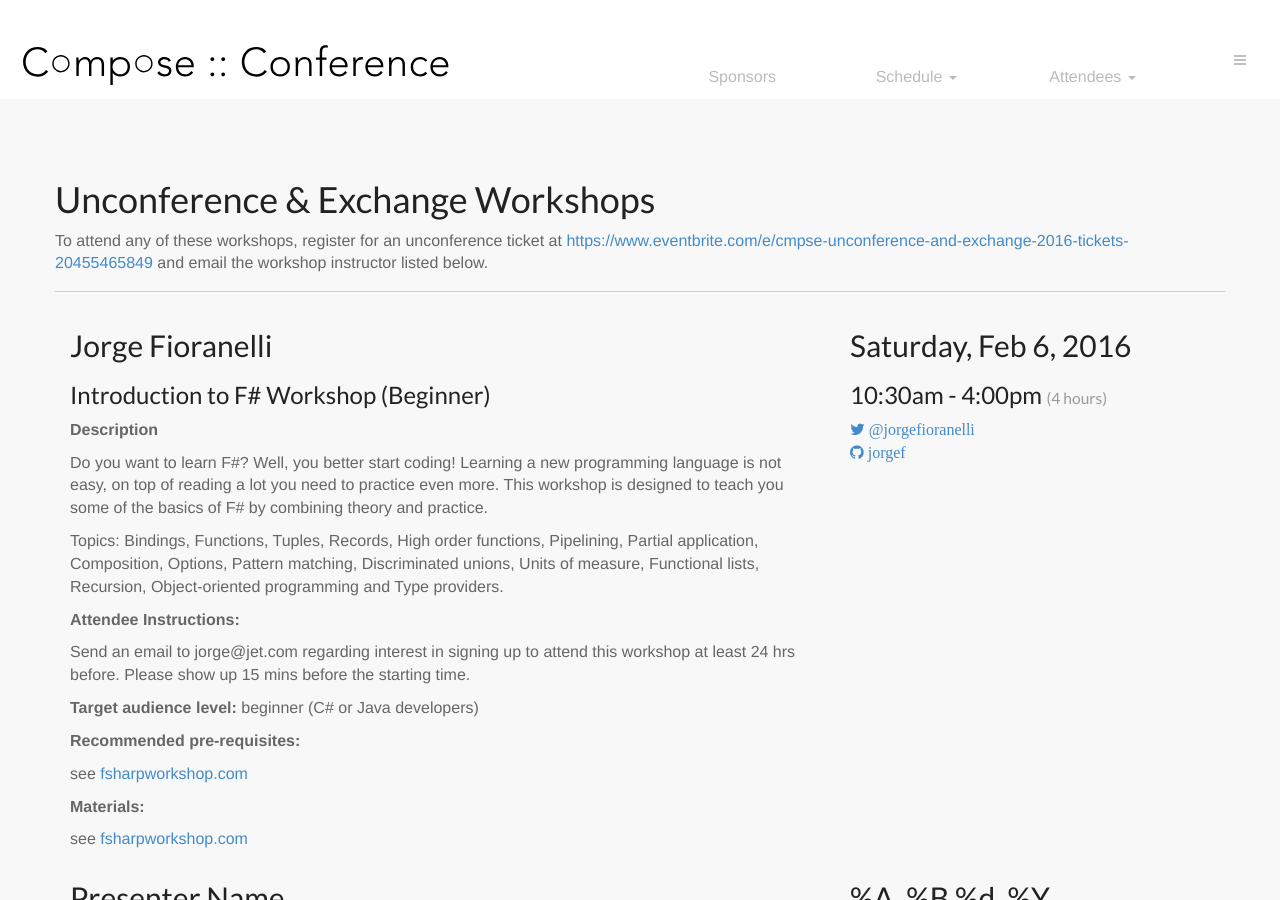
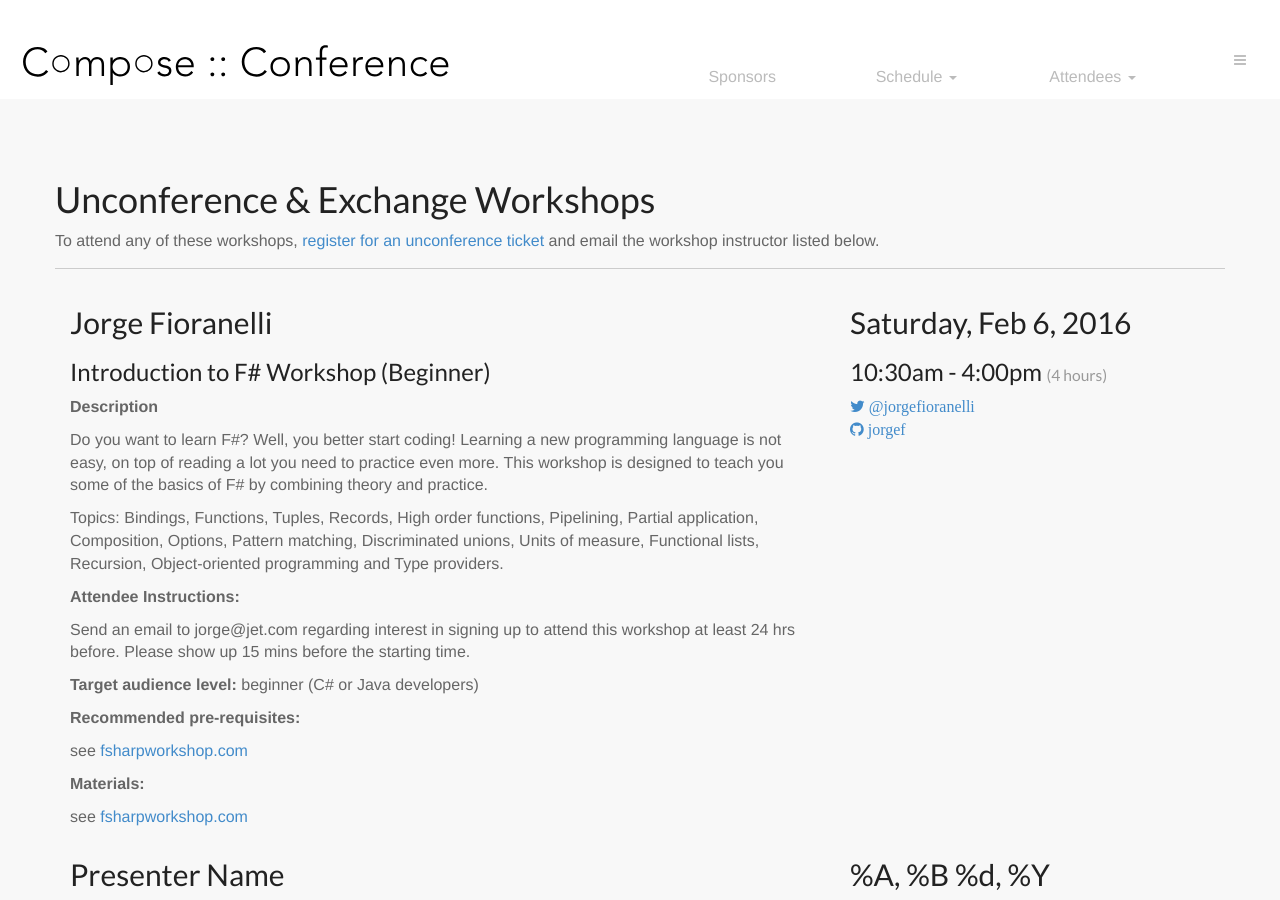
Before and after one commit to ny-haskell/composeconference, a Jekyll site: the page built from 2016/workshops.md, in a window 1280 px wide and 900 px high. Built offline with Jekyll 4.4.1, drawn with Linux system fonts in a browser that asks for light colours; Markdown is read by kramdown in place of the engine named in the settings.

Commit message:
readability

```diff
--- a/2016/workshops.md
+++ b/2016/workshops.md
@@ -4,7 +4,7 @@ title: Unconference & Exchange Workshops
 permalink: /2016/workshops/
 ---
 
-To attend any of these workshops, register for an unconference ticket at <a href="https://www.eventbrite.com/e/cmpse-unconference-and-exchange-2016-tickets-20455465849">https://www.eventbrite.com/e/cmpse-unconference-and-exchange-2016-tickets-20455465849</a> and email the workshop instructor listed below.
+To attend any of these workshops, <a href="https://www.eventbrite.com/e/cmpse-unconference-and-exchange-2016-tickets-20455465849">register for an unconference ticket</a> and email the workshop instructor listed below.
 
 ---
 
```
